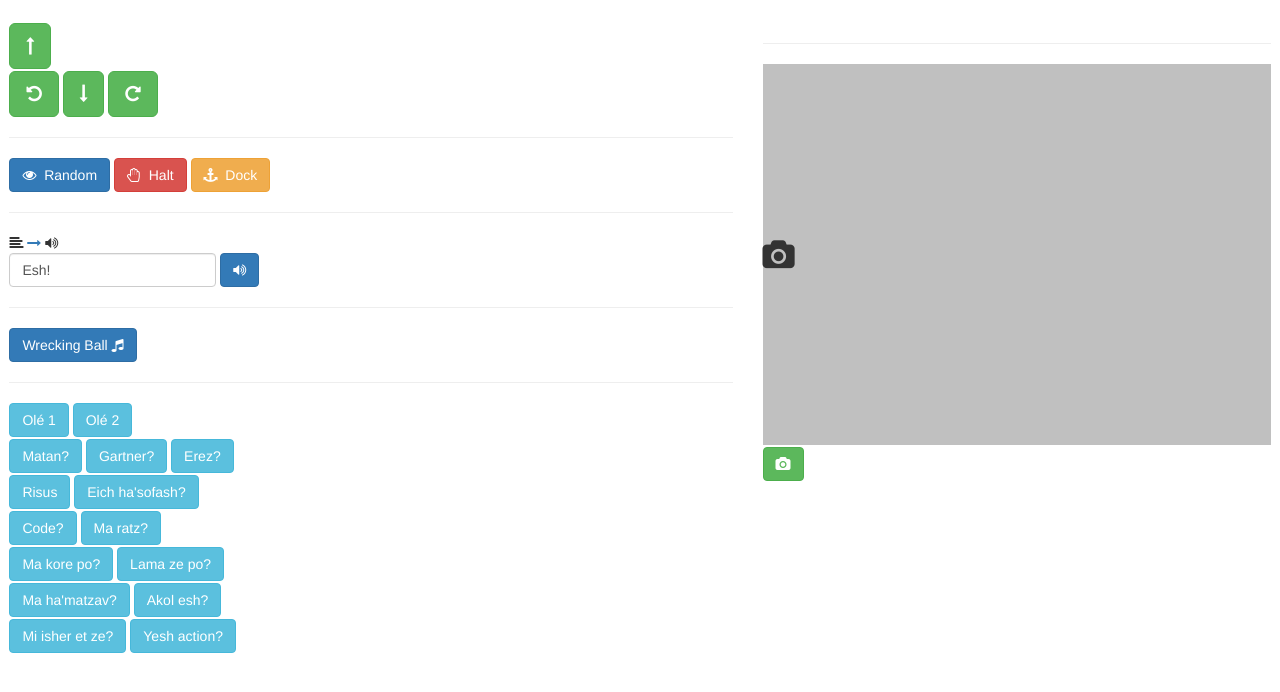
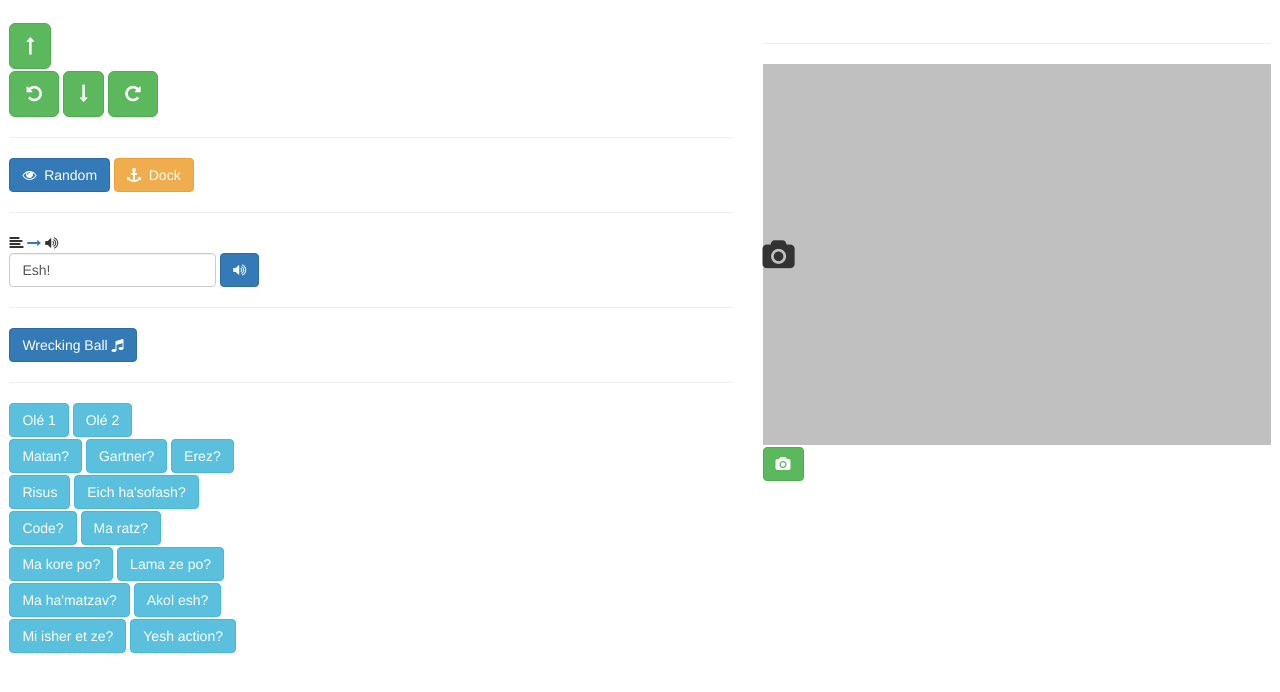
Before and after one commit to rot-13/gurabot, a plain HTML site: page public/index.html in a window 1280 px wide. Shown: the part 58-750 px from the top of the page. Drawn offline with nearby package versions, Linux system fonts and the light colour scheme.

Commit message:
Removed halt

```diff
--- a/public/index.html
+++ b/public/index.html
@@ -61,10 +61,6 @@
 							<button title="Random movement" type="button" data-cmd-id="clean" class="btn btn-primary btn-command">
 								<i class="fa fa-eye" aria-hidden="true"></i>
 								<span class="hidden-xs-down">&nbsp;Random</span>
-							</button>
-							<button title="Stop movement" type="button" data-cmd-id="halt" class="btn btn-danger btn-command">
-								<i class="fa fa-hand-paper-o" aria-hidden="true"></i>
-								<span class="hidden-xs-down">&nbsp;Halt</span>
 							</button>
 							<button title="Go to dock" type="button" data-cmd-id="dock" class="btn btn-warning btn-command">
 								<i class="fa fa-anchor" aria-hidden="true"></i>
```
